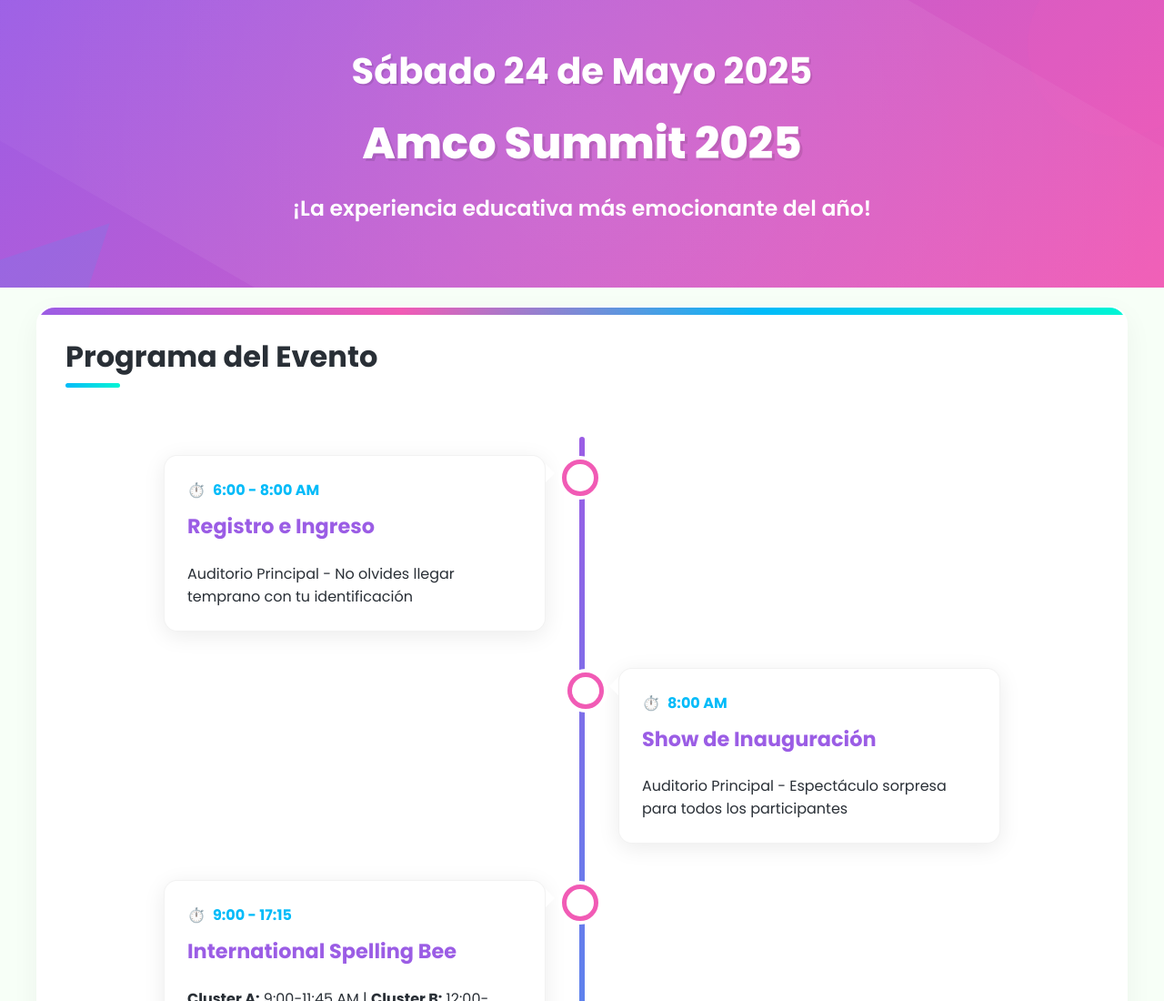
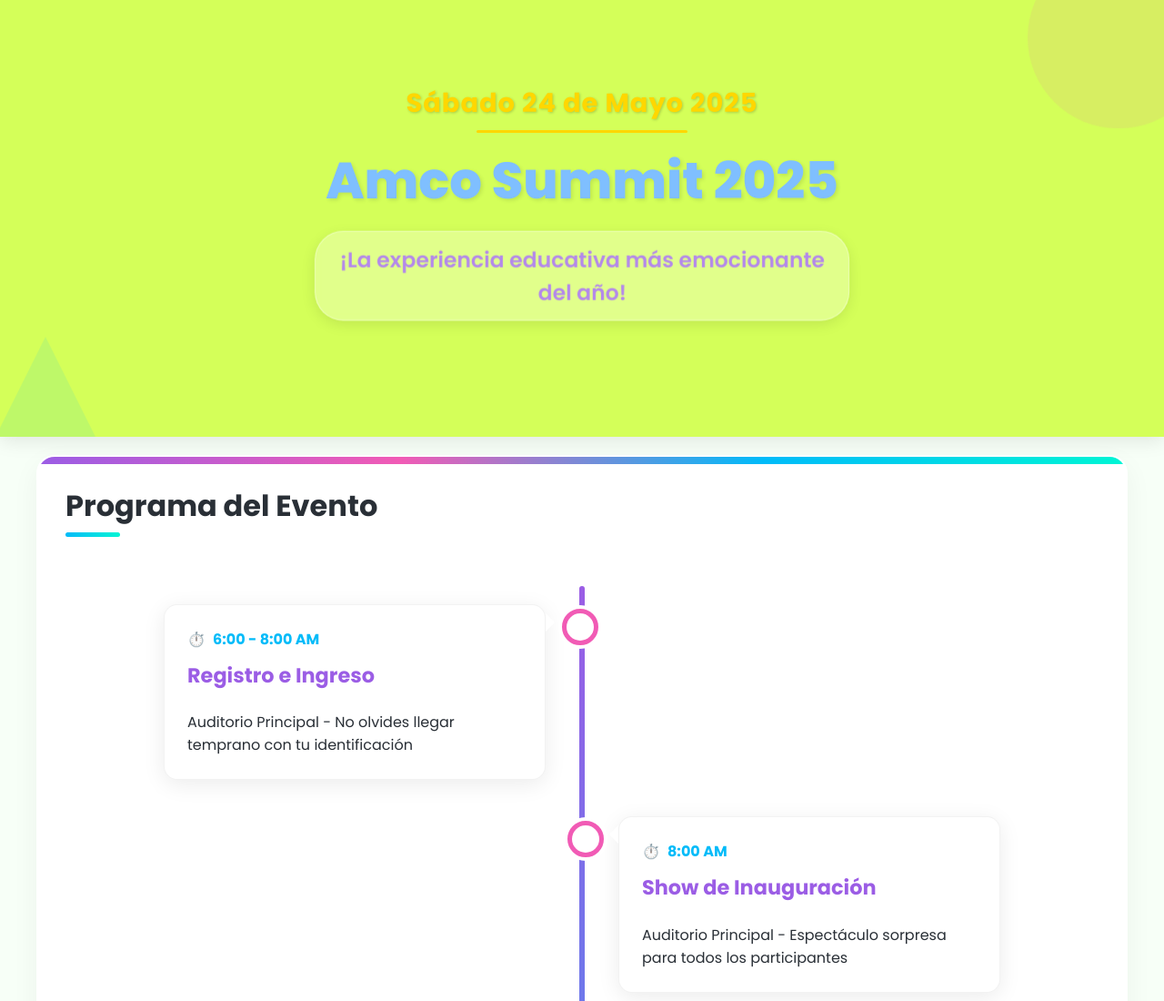
Before and after one commit to colegiotlahtoani/Amco-Summit-2025, a plain HTML site: page index.html in a window 1280 px wide. Shown: the top 1100 px of the page at 91% size. Drawn offline with Linux system fonts and the light colour scheme.

Commit message:
Update index.html

```diff
--- a/index.html
+++ b/index.html
@@ -16,6 +16,10 @@
             --color-pink: #F15BB5;
             --color-blue: #00BBF9;
             --color-green: #00F5D4;
+            --color-limon: #D4FF59; /* Verde limón */
+            --color-azul-bajito: #7FBFFF; /* Azul bajito */
+            --color-morado-bajito: #B388EB; /* Morado bajito */
+            --color-amarillo: #FFD700; /* Amarillo */
         }
 
         body {
@@ -27,51 +31,78 @@
             overflow-x: hidden;
         }
 
+        /* Encabezado con nuevos colores */
         header {
-            background: linear-gradient(135deg, var(--color-purple), var(--color-pink));
+            background: var(--color-limon); /* Fondo verde limón */
             color: white;
-            padding: 3rem 2rem;
+            padding: 2rem 1rem 3rem;
             text-align: center;
             position: relative;
             overflow: hidden;
+            min-height: 50vh;
+            display: flex;
+            flex-direction: column;
+            justify-content: center;
+            align-items: center;
+            box-shadow: 0 4px 20px rgba(0,0,0,0.1);
+        }
+
+        .header-content {
+            position: relative;
+            z-index: 2;
+            max-width: 800px;
+            padding: 0 20px;
         }
 
         .event-date {
-            font-size: 2.5rem;
-            margin-bottom: 1rem;
+            font-size: 1.8rem;
+            margin-bottom: 0.5rem;
             font-weight: 700;
-            text-shadow: 2px 2px 0 rgba(0,0,0,0.1);
+            color: var(--color-amarillo); /* Texto amarillo */
+            letter-spacing: 1px;
+            text-shadow: 1px 1px 3px rgba(0,0,0,0.2);
             position: relative;
-            z-index: 2;
+            display: inline-block;
         }
 
-        header::before {
-            content: "";
-            position: absolute;
-            top: -50%;
-            left: -50%;
-            width: 200%;
-            height: 200%;
-            background: radial-gradient(circle, rgba(255,255,255,0.1) 0%, rgba(255,255,255,0) 70%);
-            transform: rotate(30deg);
-            z-index: 1;
+        .event-date::after {
+            content: '';
+            display: block;
+            width: 60%;
+            height: 3px;
+            background: var(--color-amarillo);
+            margin: 8px auto;
+            border-radius: 3px;
         }
 
         header h1 {
-            font-size: 3rem;
-            margin: 0;
-            text-shadow: 3px 3px 0 rgba(0,0,0,0.1);
+            font-size: 3.5rem;
+            margin: 0.5rem 0;
+            color: var(--color-azul-bajito); /* Texto azul bajito */
+            font-weight: 800;
+            line-height: 1.1;
+            text-shadow: 2px 2px 4px rgba(0,0,0,0.1);
             position: relative;
             z-index: 2;
-            font-weight: 800;
+            margin-bottom: 1.5rem;
         }
 
         header p {
             font-size: 1.4rem;
-            margin-top: 1rem;
+            margin-top: 0;
+            color: var(--color-morado-bajito); /* Texto morado bajito */
             position: relative;
             z-index: 2;
             font-weight: 600;
+            max-width: 80%;
+            margin-left: auto;
+            margin-right: auto;
+            padding: 12px 20px;
+            background: rgba(255,255,255,0.3);
+            border-radius: 30px;
+            backdrop-filter: blur(5px);
+            border: 1px solid rgba(255,255,255,0.4);
+            box-shadow: 0 4px 15px rgba(0,0,0,0.1);
         }
 
         .container {
@@ -464,17 +495,31 @@
             font-size: 1rem;
         }
 
+        /* Responsive para móviles */
         @media screen and (max-width: 768px) {
+            header {
+                padding: 1.5rem 1rem 2.5rem;
+                min-height: 60vh;
+            }
+
+            .event-date {
+                font-size: 1.5rem;
+                margin-bottom: 0.3rem;
+            }
+
             header h1 {
                 font-size: 2.2rem;
+                margin-bottom: 1rem;
             }
 
             header p {
                 font-size: 1.1rem;
+                max-width: 90%;
+                padding: 10px 15px;
             }
 
-            .event-date {
-                font-size: 1.8rem;
+            .header-content {
+                padding: 0 15px;
             }
 
             .timeline::after {
@@ -591,6 +636,7 @@
             background: var(--color-pink);
             top: -50px;
             right: -50px;
+            animation: float 8s ease-in-out infinite;
         }
 
         .triangle {
@@ -602,6 +648,7 @@
             bottom: -100px;
             left: -50px;
             transform: rotate(45deg);
+            animation: float 10s ease-in-out infinite reverse;
         }
     </style>
 </head>
@@ -609,9 +656,11 @@
     <header>
         <div class="shape circle"></div>
         <div class="shape triangle"></div>
-        <div class="event-date">Sábado 24 de Mayo 2025</div>
-        <h1 class="floating">Amco Summit 2025</h1>
-        <p class="pulse">¡La experiencia educativa más emocionante del año!</p>
+        <div class="header-content">
+            <div class="event-date">Sábado 24 de Mayo 2025</div>
+            <h1 class="floating">Amco Summit 2025</h1>
+            <p class="pulse">¡La experiencia educativa más emocionante del año!</p>
+        </div>
     </header>
 
     <div class="container">
```
